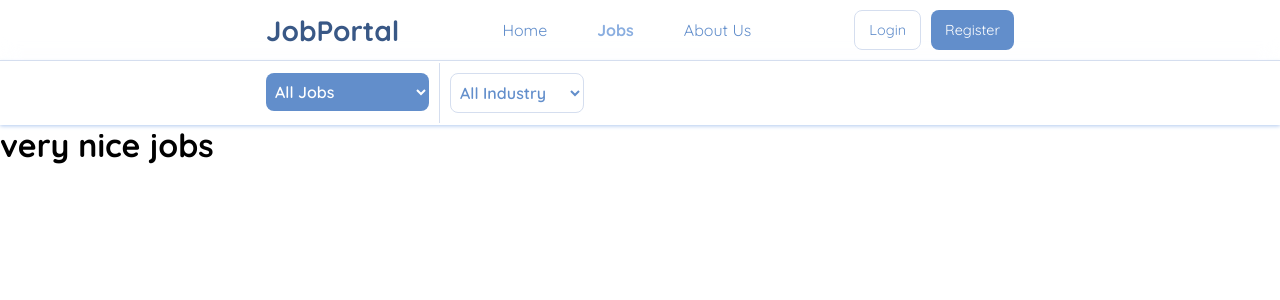
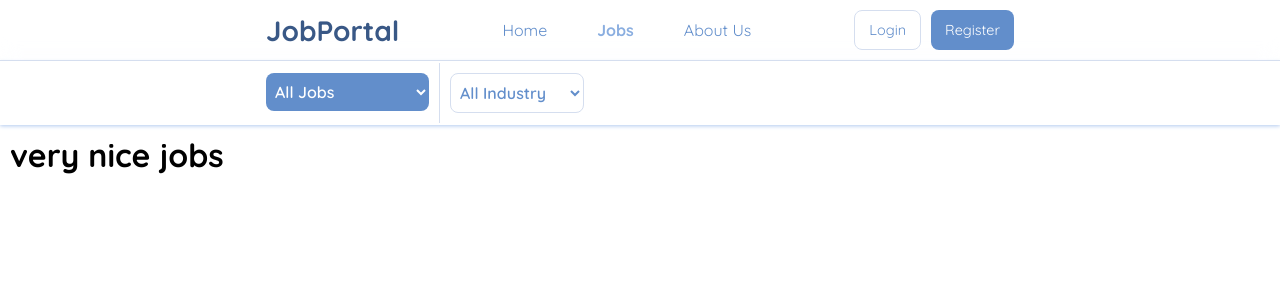
Before and after one commit to 88bones/Job-Portal, a React (Vite) app in the folder client/job-portal/: page /jobs in a window 1280 px wide. Shown: the top 300 px of the page. Built offline with nearby package versions, Linux system fonts and the light colour scheme.

Commit message:
getJobs done

```diff
--- a/client/job-portal/src/App.jsx
+++ b/client/job-portal/src/App.jsx
@@ -39,7 +39,15 @@ function App() {
         />
         <Route
           path="/jobs"
-          element={<Jobs isOver={isOver} setIsOver={setIsOver} />}
+          element={
+            <Jobs
+              isOver={isOver}
+              setIsOver={setIsOver}
+              fullname={fullname}
+              setFullname={setFullname}
+              role={role}
+            />
+          }
         />
         <Route path="/aboutus" element={<AboutUs />} />
 
--- a/client/job-portal/src/Components/JobListings.jsx
+++ b/client/job-portal/src/Components/JobListings.jsx
@@ -2,8 +2,10 @@ import React from "react";
 
 const JobListings = () => {
   return (
-    <div>
-      <h1>very nice jobs</h1>
+    <div className="jobs-container">
+      <header className="jobs-header">
+        <h1>very nice jobs</h1>
+      </header>
     </div>
   );
 };
--- a/client/job-portal/src/Pages/Home.jsx
+++ b/client/job-portal/src/Pages/Home.jsx
@@ -2,6 +2,7 @@ import React from "react";
 import Banner from "../Components/Banner.jsx";
 import NavBar from "../Components/NavBar.jsx";
 import Cards from "../Components/Cards.jsx";
+import JobListings from "../Components/JobListings.jsx";
 
 const Home = ({ isOver, setIsOver, fullname, setFullname, role, setRole }) => {
   return (
@@ -16,6 +17,7 @@ const Home = ({ isOver, setIsOver, fullname, setFullname, role, setRole }) => {
       />
       <Banner isOver={isOver} />
       <Cards />
+      <JobListings />
     </div>
   );
 };
--- a/client/job-portal/src/Pages/Jobs.jsx
+++ b/client/job-portal/src/Pages/Jobs.jsx
@@ -3,10 +3,17 @@ import NavBar from "../Components/NavBar";
 import JobBanner from "../Components/JobBanner";
 import JobListings from "../Components/JobListings";
 
-const Jobs = ({ isOver, setIsOver }) => {
+const Jobs = ({ isOver, setIsOver, fullname, setFullname, role, setRole }) => {
   return (
     <div className="jobs-main-container">
-      <NavBar isOver={isOver} setIsOver={setIsOver} />
+      <NavBar
+        isOver={isOver}
+        setIsOver={setIsOver}
+        fullname={fullname}
+        setFullname={setFullname}
+        setRole={setRole}
+        role={role}
+      />
       <JobBanner isOver={isOver} />
       <JobListings />
     </div>
```
Also changed, not shown: client/job-portal/src/Components/CreateJobs.jsx (line endings or trailing spaces), client/job-portal/src/Css/JobListings.css (added), 1 other file (tests, documents, lock files or other folders).
